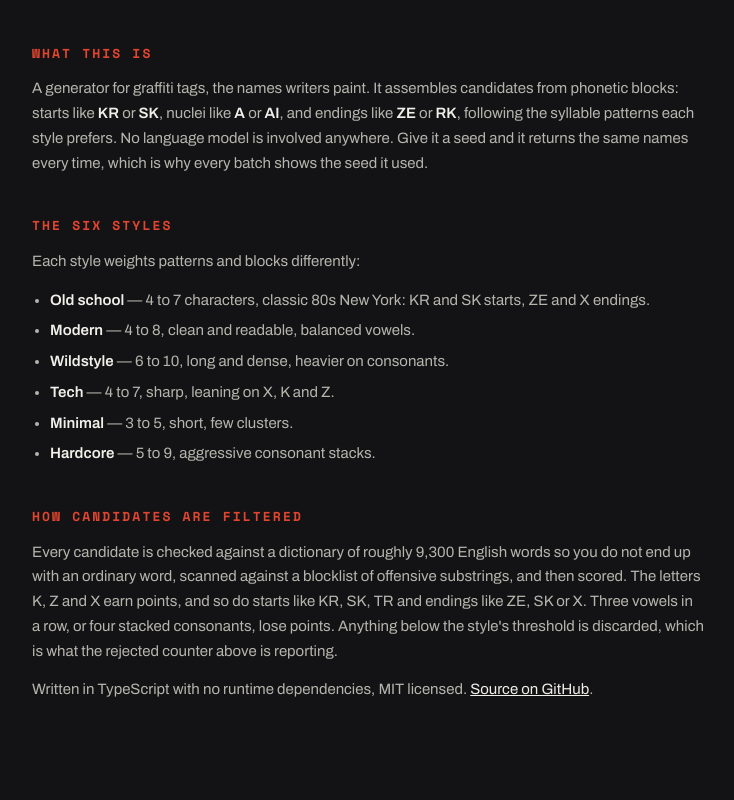
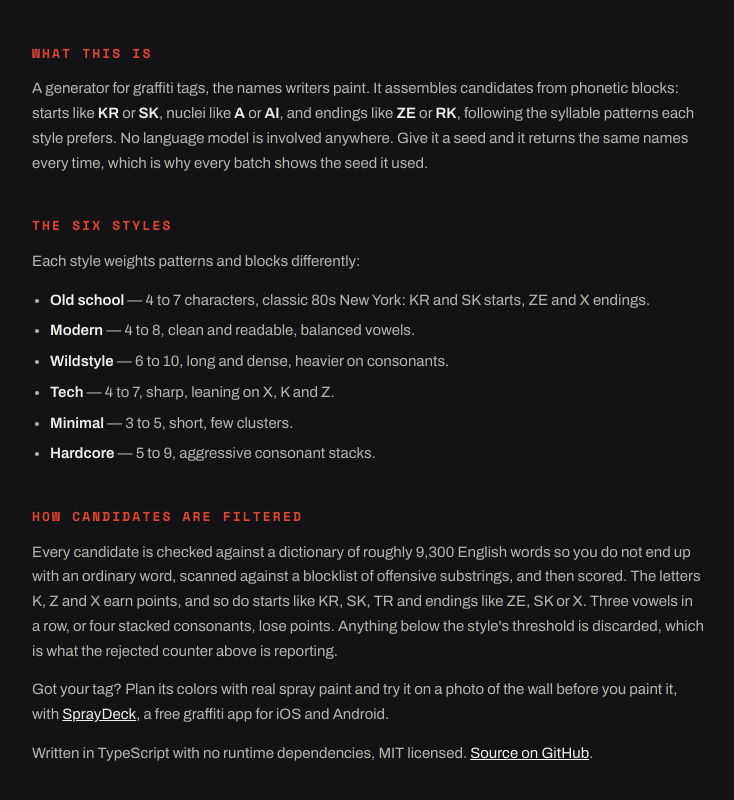
Before and after one commit to RubenGlez/graffiti-name-generator, a website with bundled scripts: page web/index.html in a window 1280 px wide. Shown: the part 829-1629 px from the top of the page, without its empty margins (272-1006 px from the left). Built offline with nearby package versions, Linux system fonts and the light colour scheme.

Commit message:
feat: link to SprayDeck from the about section (#2)
Same audience: once someone has a tag, SprayDeck plans its colors with real
spray paint and previews it on a wall photo. UTM params let the SprayDeck
site attribute the visit and forward it to the store links.

```diff
--- a/web/index.html
+++ b/web/index.html
@@ -651,6 +651,15 @@
       </p>
 
       <p>
+        Got your tag? Plan its colors with real spray paint and try it on a
+        photo of the wall before you paint it, with
+        <a
+          href="https://spraydeck.rubenglez.dev/?utm_source=tags&amp;utm_medium=referral&amp;utm_campaign=crosslink"
+          >SprayDeck</a
+        >, a free graffiti app for iOS and Android.
+      </p>
+
+      <p>
         Written in TypeScript with no runtime dependencies, MIT licensed.
         <a href="https://github.com/RubenGlez/graffiti-name-generator"
           >Source on GitHub</a
```
